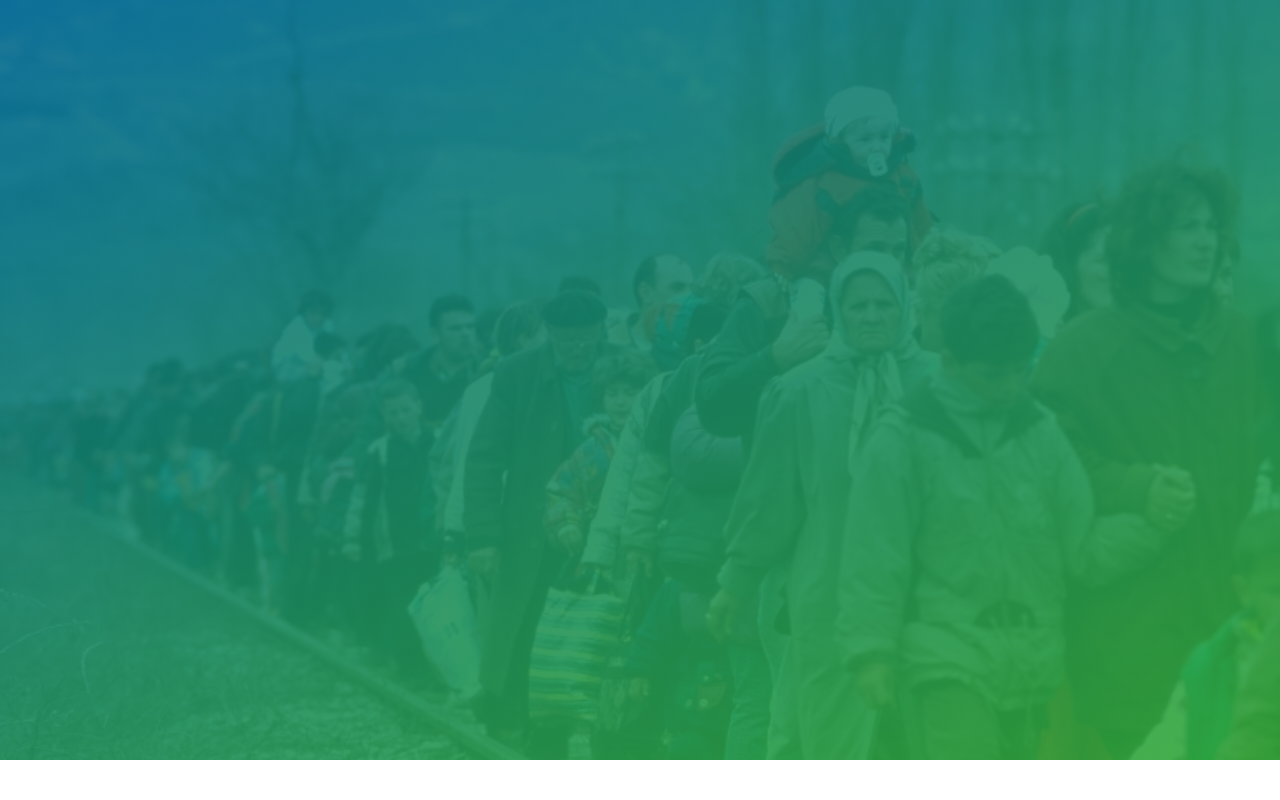
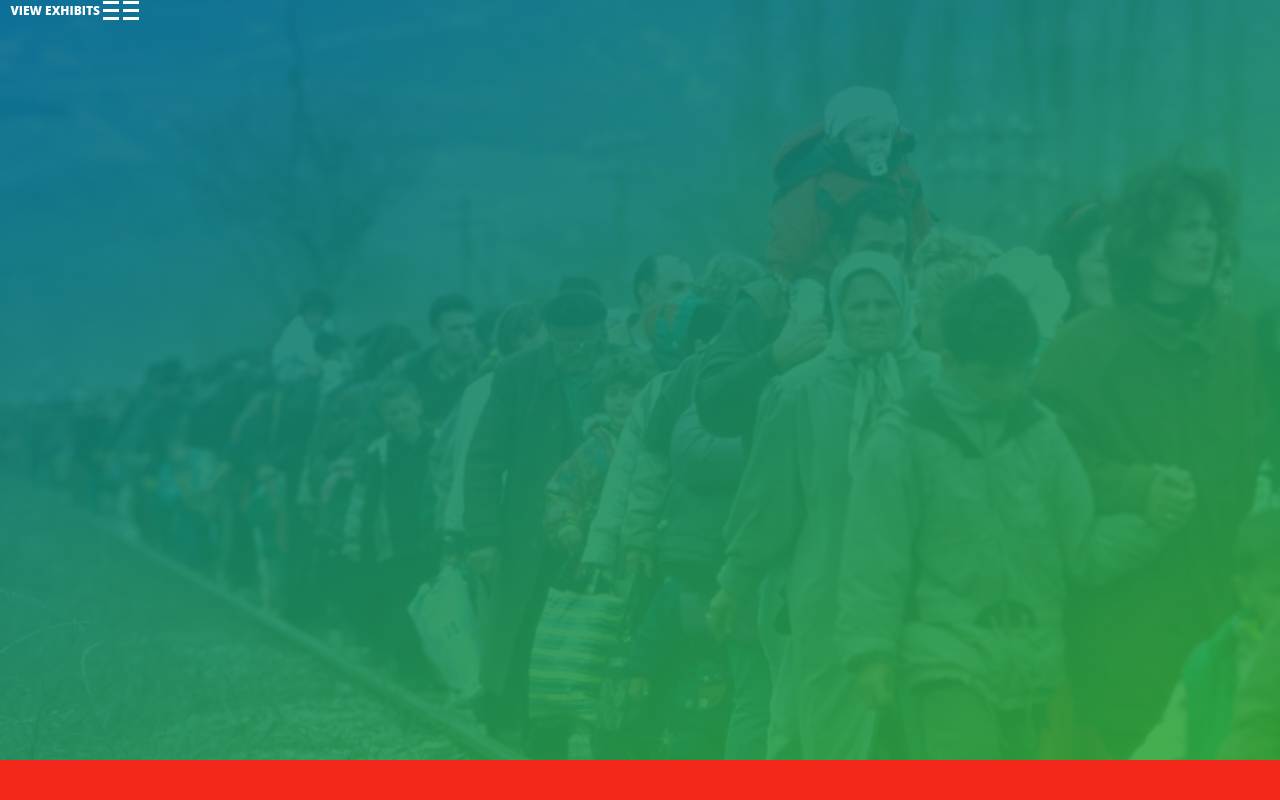
Before and after one commit to drstonebraker/migration-museum, a plain HTML site: page index.html in a window 1280 px wide. Drawn offline with nearby package versions, Linux system fonts and the light colour scheme.

Commit message:
create exhibits toggle button

```diff
--- a/css/main.css
+++ b/css/main.css
@@ -12,7 +12,7 @@
 
 html {
     color: #222;
-    font-size: 1em;
+    font-size: 62.5%;
     line-height: 1.4;
 }
 
@@ -95,15 +95,16 @@ textarea {
    Author's custom styles
    ========================================================================== */
 
+/* SPLASH BACKGROUNDS */
 .splash {
     position: absolute;
     width: 100%;
-    height: 95vh;
+    height: 100vh;
 }
 
 .splash__content {
     position: absolute;
-    height: 100%;
+    height: 95vh;
     width: 100%;
 }
 
@@ -118,11 +119,61 @@ textarea {
     opacity: .9;
 }
 
+.splash__bottom_bar {
+    position: fixed;
+    bottom: 0px;
+    height: 5vh;
+    width: 100%;
+    background-color: #F3281A;
+}
 
+/* SPLASH CONTENT */
+.exhibits_toggle {
+    width: 15rem;
+    height: 2rem;
+    z-index: 10;
+}
 
+.exhibits_toggle__label {
+    display: inline;
+    color: white;
+    font-family: "Open Sans", sans-serif;
+    font-size: 1.2rem;
+    font-weight: 800;
+    line-height: 1.7rem;
+    margin: 0;
+    vertical-align: middle;
+}
 
+.exhibits_toggle__icon {
+    display: inline-block;
+    height: 1.9rem;
+    vertical-align: middle;
+}
 
+.hamburger_icon {
+    position: relative;
+    display: inline-block;
+    width: 1.7rem;
+    height: 1.9rem;
+}
 
+.hamburger_icon__bar {
+    position: absolute;
+    display: inline-block;
+    background-color: white;
+    height: .3rem;
+    width: 1.6rem;
+    left: 0px;
+}
+
+.hamburger_icon__bar--middle {
+    top: .8rem;
+}
+
+.hamburger_icon__bar--bottom {
+    bottom: 0rem;
+}
 
 
 
--- a/index.html
+++ b/index.html
@@ -23,8 +23,30 @@
         <div class="splash">
             <div class="splash__content splash__content--image"></div>
             <div class="splash__content splash__content--gradient"></div>
-            <div class="splash__content"></div>
+            <div class="splash__content">
+                <button type="button" class="exhibits_toggle">
+                    <h3 class="exhibits_toggle__label">VIEW EXHIBITS</h3>
+                    <div class="exhibits_toggle__icon">
+                        <div class="hamburger_icon hamburger-icon--left">
+                            <div class="hamburger_icon__bar hamburger_icon__bar--top"></div>
+                            <div class="hamburger_icon__bar hamburger_icon__bar--middle"></div>
+                            <div class="hamburger_icon__bar hamburger_icon__bar--bottom"></div>
+                        </div>
+                        <div class="hamburger_icon hamburger_icon--right">
+                            <div class="hamburger_icon__bar hamburger_icon__bar--top"></div>
+                            <div class="hamburger_icon__bar hamburger_icon__bar--middle"></div>
+                            <div class="hamburger_icon__bar hamburger_icon__bar--bottom"></div>
+                        </div>
+                    </div>
+                </button>
+            </div>
+            <div class="splash__bottom_bar"></div>
+
+
+
+
         </div>
+
 
         <script
           src="https://code.jquery.com/jquery-3.1.1.min.js"
```
Also changed, not shown: css/normalize.css.
